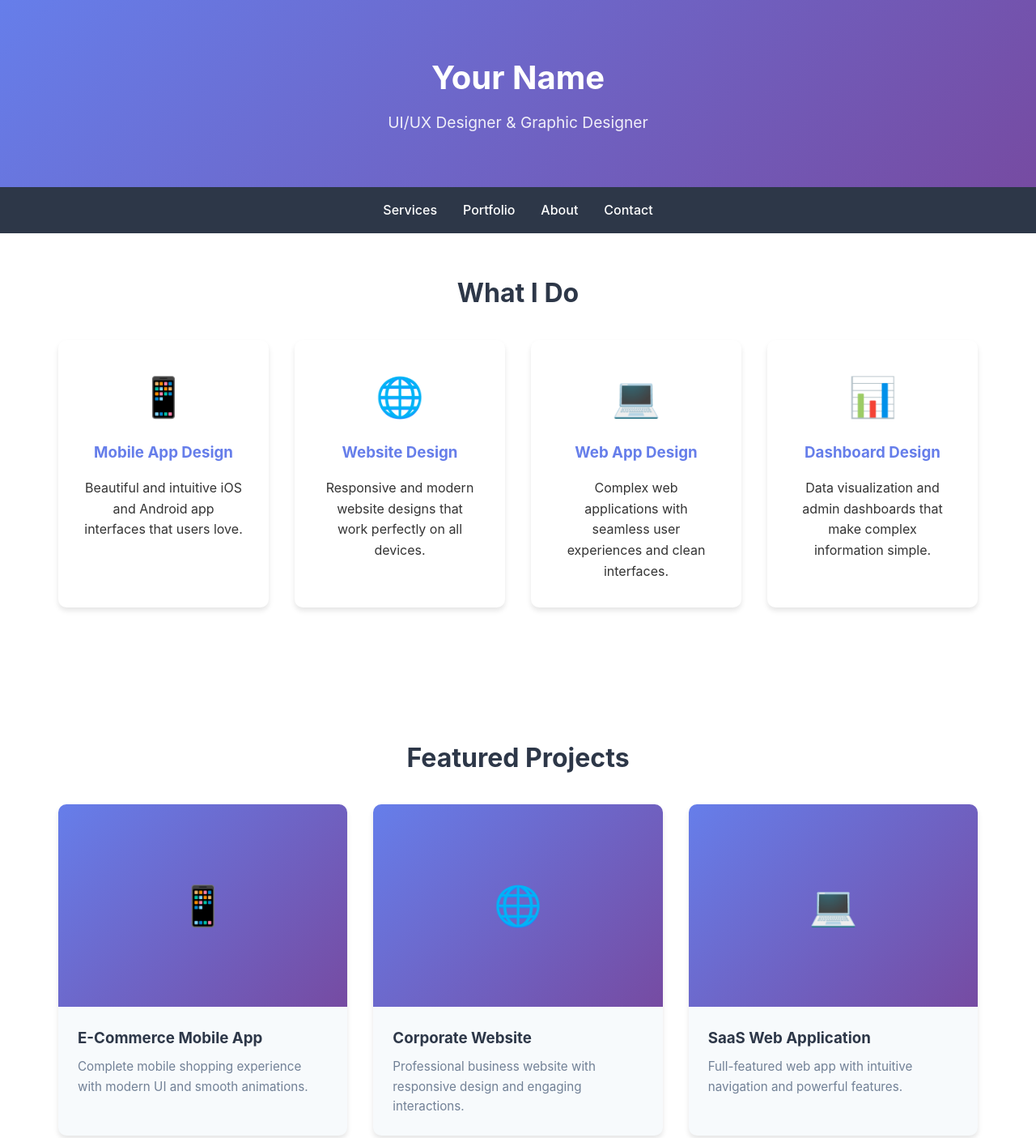
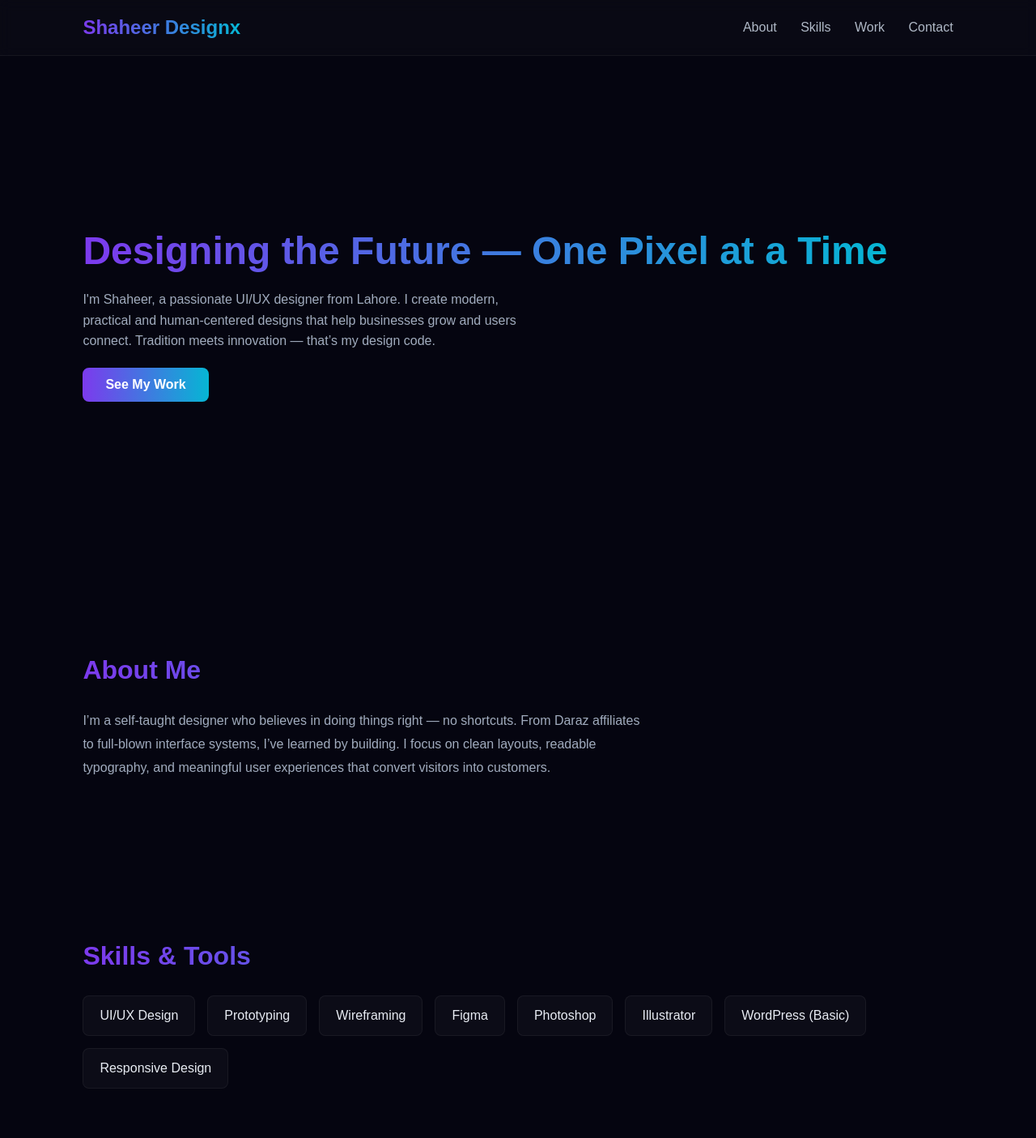
Before and after one commit to sheikhshaheer412-web/sheikhshaheer412-web.github.io, a plain HTML site: page index.html in a window 1280 px wide. Shown: the top 1405 px of the page at 81% size. Drawn offline with Linux system fonts and the light colour scheme.

Commit message:
Update index.html

```diff
--- a/index.html
+++ b/index.html
@@ -3,335 +3,168 @@
 <head>
   <meta charset="UTF-8">
   <meta name="viewport" content="width=device-width, initial-scale=1.0">
-    <title><span style="font-family:'Poppins',sans-serif;font-weight:700;letter-spacing:1px;">
-  Shaheer <span style="color:#7c3aed;">Design</span><span style="color:#06b6d4;">x</span>
-</span>
-</title>
+  <title>Shaheer Designx | UI/UX Designer</title>
   <style>
-        * {
-            margin: 0;
-            padding: 0;
-            box-sizing: border-box;
+    *{margin:0;padding:0;box-sizing:border-box;font-family:'Poppins',sans-serif;}
+    body{
+      background:#050510;
+      color:#e8ecf3;
+      overflow-x:hidden;
     }
-
-        body {
-            font-family: -apple-system, BlinkMacSystemFont, 'Segoe UI', Roboto, Oxygen, Ubuntu, Cantarell, sans-serif;
-            line-height: 1.6;
-            color: #333;
+    header{
+      display:flex;
+      justify-content:space-between;
+      align-items:center;
+      padding:20px 8%;
+      background:rgba(255,255,255,0.02);
+      backdrop-filter:blur(8px);
+      border-bottom:1px solid rgba(255,255,255,0.05);
+      position:sticky;top:0;
     }
-
-        header {
-            background: linear-gradient(135deg, #667eea 0%, #764ba2 100%);
-            color: white;
-            padding: 4rem 2rem;
-            text-align: center;
+    .logo{
+      font-size:1.5rem;
+      font-weight:700;
+      background:linear-gradient(90deg,#7c3aed,#06b6d4);
+      -webkit-background-clip:text;
+      -webkit-text-fill-color:transparent;
     }
-
-        header h1 {
-            font-size: 2.5rem;
-            margin-bottom: 0.5rem;
+    nav a{
+      color:#b0b9c7;
+      text-decoration:none;
+      margin-left:25px;
+      transition:.3s;
     }
-
-        header p {
-            font-size: 1.2rem;
-            opacity: 0.9;
+    nav a:hover{color:#06b6d4;}
+    section{padding:100px 8%;}
+    .hero{
+      display:flex;
+      flex-direction:column;
+      align-items:flex-start;
+      justify-content:center;
+      height:80vh;
     }
-
-        nav {
-            background: #2d3748;
-            padding: 1rem;
-            position: sticky;
-            top: 0;
-            z-index: 100;
+    .hero h1{
+      font-size:3rem;
+      background:linear-gradient(90deg,#7c3aed,#06b6d4);
+      -webkit-background-clip:text;
+      -webkit-text-fill-color:transparent;
     }
-
-        nav ul {
-            list-style: none;
-            display: flex;
-            justify-content: center;
-            gap: 2rem;
-            flex-wrap: wrap;
+    .hero p{max-width:550px;margin:20px 0;color:#a1acbe;line-height:1.6;}
+    .btn{
+      padding:12px 28px;
+      background:linear-gradient(90deg,#7c3aed,#06b6d4);
+      border:none;
+      border-radius:8px;
+      color:white;
+      font-weight:600;
+      text-decoration:none;
+      transition:.3s;
     }
-
-        nav a {
-            color: white;
-            text-decoration: none;
-            font-weight: 500;
-            transition: color 0.3s;
+    .btn:hover{opacity:.85;}
+    .about h2, .skills h2, .portfolio h2, .contact h2{
+      font-size:2rem;
+      margin-bottom:30px;
+      background:linear-gradient(90deg,#7c3aed,#06b6d4);
+      -webkit-background-clip:text;
+      -webkit-text-fill-color:transparent;
     }
-
-        nav a:hover {
-            color: #667eea;
+    .about p{
+      max-width:700px;
+      color:#a1acbe;
+      line-height:1.8;
     }
-
-        .container {
-            max-width: 1200px;
-            margin: 0 auto;
-            padding: 3rem 2rem;
+    .skills-list{
+      display:flex;
+      flex-wrap:wrap;
+      gap:15px;
     }
-
-        .section-title {
-            font-size: 2rem;
-            margin-bottom: 2rem;
-            text-align: center;
-            color: #2d3748;
+    .skill{
+      background:rgba(255,255,255,0.03);
+      border:1px solid rgba(255,255,255,0.05);
+      border-radius:8px;
+      padding:15px 20px;
+      font-weight:500;
+      transition:.3s;
     }
-
-        .services {
-            display: grid;
-            grid-template-columns: repeat(auto-fit, minmax(250px, 1fr));
-            gap: 2rem;
-            margin-bottom: 4rem;
+    .skill:hover{
+      background:linear-gradient(90deg,#7c3aed20,#06b6d420);
     }
-
-        .service-card {
-            background: white;
-            padding: 2rem;
-            border-radius: 10px;
-            box-shadow: 0 4px 6px rgba(0,0,0,0.1);
-            text-align: center;
-            transition: transform 0.3s, box-shadow 0.3s;
+    .portfolio-grid{
+      display:grid;
+      grid-template-columns:repeat(auto-fit,minmax(240px,1fr));
+      gap:20px;
     }
-
-        .service-card:hover {
-            transform: translateY(-5px);
-            box-shadow: 0 8px 15px rgba(0,0,0,0.2);
+    .card{
+      background:rgba(255,255,255,0.02);
+      border:1px solid rgba(255,255,255,0.05);
+      border-radius:10px;
+      padding:20px;
+      text-align:center;
+      transition:.3s;
     }
-
-        .service-icon {
-            font-size: 3rem;
-            margin-bottom: 1rem;
+    .card:hover{transform:translateY(-5px);background:rgba(255,255,255,0.04);}
+    .contact a{
+      color:#06b6d4;
+      text-decoration:none;
+      font-weight:600;
     }
-
-        .service-card h3 {
-            color: #667eea;
-            margin-bottom: 1rem;
-        }
-
-        .portfolio-grid {
-            display: grid;
-            grid-template-columns: repeat(auto-fit, minmax(300px, 1fr));
-            gap: 2rem;
-        }
-
-        .portfolio-item {
-            background: #f7fafc;
-            border-radius: 10px;
-            overflow: hidden;
-            box-shadow: 0 4px 6px rgba(0,0,0,0.1);
-            transition: transform 0.3s;
-        }
-
-        .portfolio-item:hover {
-            transform: scale(1.03);
-        }
-
-        .portfolio-image {
-            width: 100%;
-            height: 250px;
-            background: linear-gradient(135deg, #667eea 0%, #764ba2 100%);
-            display: flex;
-            align-items: center;
-            justify-content: center;
-            color: white;
-            font-size: 3rem;
-        }
-
-        .portfolio-content {
-            padding: 1.5rem;
-        }
-
-        .portfolio-content h3 {
-            color: #2d3748;
-            margin-bottom: 0.5rem;
-        }
-
-        .portfolio-content p {
-            color: #718096;
-            font-size: 0.95rem;
-        }
-
-        .about {
-            background: #f7fafc;
-            padding: 3rem 2rem;
-            text-align: center;
-        }
-
-        .about p {
-            max-width: 800px;
-            margin: 0 auto;
-            font-size: 1.1rem;
-            line-height: 1.8;
-            color: #4a5568;
-        }
-
-        .contact {
-            background: #2d3748;
-            color: white;
-            padding: 3rem 2rem;
-            text-align: center;
-        }
-
-        .contact h2 {
-            color: white;
-            margin-bottom: 1rem;
-        }
-
-        .contact p {
-            font-size: 1.1rem;
-            margin-bottom: 2rem;
-        }
-
-        .contact-links {
-            display: flex;
-            justify-content: center;
-            gap: 2rem;
-            flex-wrap: wrap;
-        }
-
-        .contact-links a {
-            color: white;
-            text-decoration: none;
-            padding: 0.8rem 2rem;
-            background: #667eea;
-            border-radius: 5px;
-            transition: background 0.3s;
-        }
-
-        .contact-links a:hover {
-            background: #764ba2;
-        }
-
-        footer {
-            background: #1a202c;
-            color: white;
-            text-align: center;
-            padding: 2rem;
-        }
-
-        @media (max-width: 768px) {
-            header h1 {
-                font-size: 2rem;
-            }
-
-            nav ul {
-                gap: 1rem;
-            }
-
-            .section-title {
-                font-size: 1.5rem;
-            }
-        }
+    footer{text-align:center;padding:30px;color:#7a8594;font-size:.9rem;}
   </style>
 </head>
 <body>
   <header>
-        <h1>Your Name</h1>
-        <p>UI/UX Designer & Graphic Designer</p>
+    <div class="logo">Shaheer Designx</div>
+    <nav>
+      <a href="#about">About</a>
+      <a href="#skills">Skills</a>
+      <a href="#portfolio">Work</a>
+      <a href="#contact">Contact</a>
+    </nav>
   </header>
 
-    <nav>
-        <ul>
-            <li><a href="#services">Services</a></li>
-            <li><a href="#portfolio">Portfolio</a></li>
-            <li><a href="#about">About</a></li>
-            <li><a href="#contact">Contact</a></li>
-        </ul>
-    </nav>
+  <section class="hero">
+    <h1>Designing the Future — One Pixel at a Time</h1>
+    <p>I'm Shaheer, a passionate UI/UX designer from Lahore. I create modern, practical and human-centered designs that help businesses grow and users connect. Tradition meets innovation — that’s my design code.</p>
+    <a href="#portfolio" class="btn">See My Work</a>
+  </section>
 
-    <div class="container" id="services">
-        <h2 class="section-title">What I Do</h2>
-        <div class="services">
-            <div class="service-card">
-                <div class="service-icon">📱</div>
-                <h3>Mobile App Design</h3>
-                <p>Beautiful and intuitive iOS and Android app interfaces that users love.</p>
+  <section id="about" class="about">
+    <h2>About Me</h2>
+    <p>I’m a self-taught designer who believes in doing things right — no shortcuts. From Daraz affiliates to full-blown interface systems, I’ve learned by building. I focus on clean layouts, readable typography, and meaningful user experiences that convert visitors into customers.</p>
+  </section>
+
+  <section id="skills" class="skills">
+    <h2>Skills & Tools</h2>
+    <div class="skills-list">
+      <div class="skill">UI/UX Design</div>
+      <div class="skill">Prototyping</div>
+      <div class="skill">Wireframing</div>
+      <div class="skill">Figma</div>
+      <div class="skill">Photoshop</div>
+      <div class="skill">Illustrator</div>
+      <div class="skill">WordPress (Basic)</div>
+      <div class="skill">Responsive Design</div>
     </div>
-            <div class="service-card">
-                <div class="service-icon">🌐</div>
-                <h3>Website Design</h3>
-                <p>Responsive and modern website designs that work perfectly on all devices.</p>
+  </section>
+
+  <section id="portfolio" class="portfolio">
+    <h2>Selected Projects</h2>
+    <div class="portfolio-grid">
+      <div class="card">Food Ordering Website UI</div>
+      <div class="card">Property Listing Platform</div>
+      <div class="card">Affiliate Product Posters</div>
+      <div class="card">E-commerce Landing Page</div>
     </div>
-            <div class="service-card">
-                <div class="service-icon">💻</div>
-                <h3>Web App Design</h3>
-                <p>Complex web applications with seamless user experiences and clean interfaces.</p>
-            </div>
-            <div class="service-card">
-                <div class="service-icon">📊</div>
-                <h3>Dashboard Design</h3>
-                <p>Data visualization and admin dashboards that make complex information simple.</p>
-            </div>
-        </div>
-    </div>
+  </section>
 
-    <div class="container" id="portfolio">
-        <h2 class="section-title">Featured Projects</h2>
-        <div class="portfolio-grid">
-            <div class="portfolio-item">
-                <div class="portfolio-image">📱</div>
-                <div class="portfolio-content">
-                    <h3>E-Commerce Mobile App</h3>
-                    <p>Complete mobile shopping experience with modern UI and smooth animations.</p>
-                </div>
-            </div>
-            <div class="portfolio-item">
-                <div class="portfolio-image">🌐</div>
-                <div class="portfolio-content">
-                    <h3>Corporate Website</h3>
-                    <p>Professional business website with responsive design and engaging interactions.</p>
-                </div>
-            </div>
-            <div class="portfolio-item">
-                <div class="portfolio-image">💻</div>
-                <div class="portfolio-content">
-                    <h3>SaaS Web Application</h3>
-                    <p>Full-featured web app with intuitive navigation and powerful features.</p>
-                </div>
-            </div>
-            <div class="portfolio-item">
-                <div class="portfolio-image">📊</div>
-                <div class="portfolio-content">
-                    <h3>Analytics Dashboard</h3>
-                    <p>Real-time data dashboard with beautiful charts and comprehensive insights.</p>
-                </div>
-            </div>
-            <div class="portfolio-item">
-                <div class="portfolio-image">📱</div>
-                <div class="portfolio-content">
-                    <h3>Fitness Tracking App</h3>
-                    <p>Health and fitness mobile app with workout tracking and goal setting.</p>
-                </div>
-            </div>
-            <div class="portfolio-item">
-                <div class="portfolio-image">🌐</div>
-                <div class="portfolio-content">
-                    <h3>Restaurant Website</h3>
-                    <p>Appetizing restaurant site with online ordering and reservation system.</p>
-                </div>
-            </div>
-        </div>
-    </div>
-
-    <div class="about" id="about">
-        <div class="container">
-            <h2 class="section-title">About Me</h2>
-            <p>I'm a passionate UI/UX and graphic designer specializing in creating beautiful, user-friendly digital experiences. With expertise in mobile apps, websites, web applications, and dashboards, I transform ideas into engaging designs that users love. I believe great design is not just about aesthetics—it's about solving problems and creating meaningful connections between people and technology.</p>
-        </div>
-    </div>
-
-    <div class="contact" id="contact">
-        <h2>Let's Work Together</h2>
-        <p>Have a project in mind? Let's create something amazing!</p>
-        <div class="contact-links">
-            <a href="mailto:your.email@example.com">Email Me</a>
-            <a href="#">View Resume</a>
-            <a href="#">LinkedIn</a>
-        </div>
-    </div>
+  <section id="contact" class="contact">
+    <h2>Let’s Work Together</h2>
+    <p>Got a project, collaboration, or opportunity? Let’s connect.</p>
+    <p>Email me at <a href="mailto:shaheerdesignx@gmail.com">shaheerdesignx@gmail.com</a></p>
+  </section>
 
   <footer>
-        <p>&copy; 2025 Your Name. All rights reserved.</p>
+    © 2025 Shaheer Designx — Built with passion and precision.
   </footer>
 </body>
 </html>
```
Lines whose indentation alone changed are shown as unchanged.
